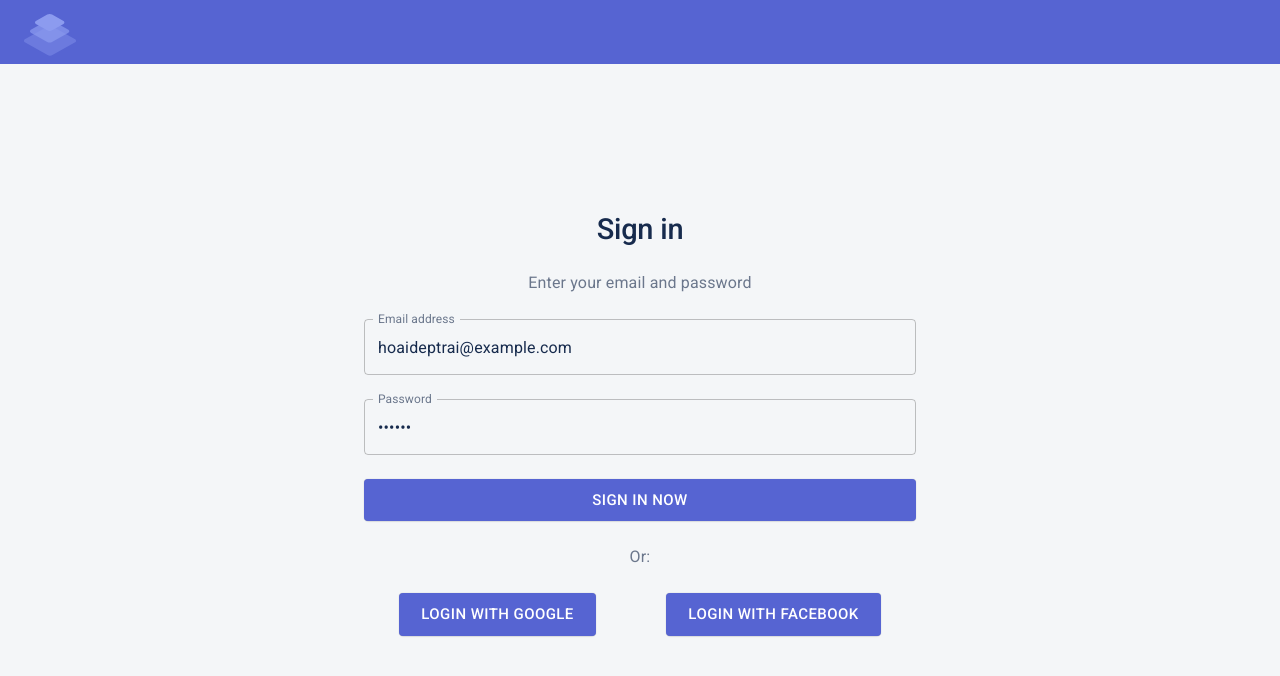
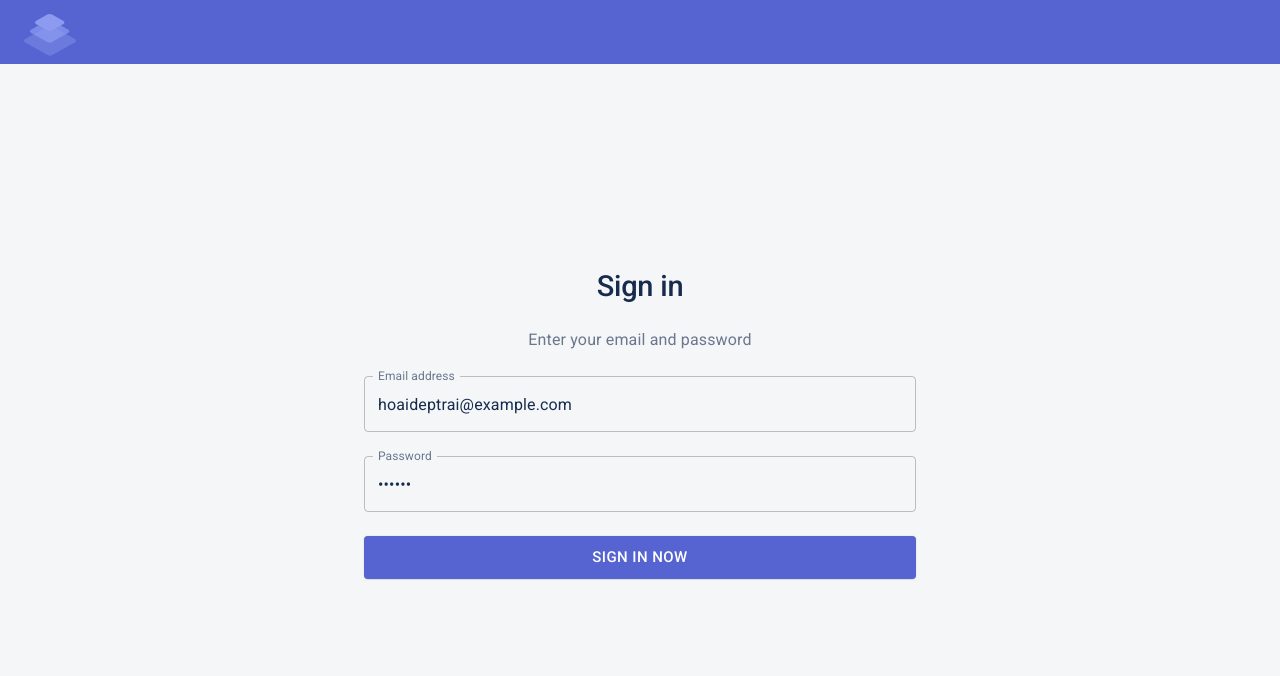
Before and after one commit to abcvjp/HDcommerce-admin, a React (Create React App) app: page /login in a window 1280 px wide. Shown: the top 676 px of the page. Built offline with nearby package versions, Linux system fonts and the light colour scheme; no server answers.

Commit message:
feat: update login page

```diff
--- a/src/pages/Login.js
+++ b/src/pages/Login.js
@@ -17,9 +17,6 @@ import Role from 'src/constants/Roles';
 
 import API from 'src/utils/api/apiClient';
 
-import { auth, firebase } from 'src/firebase';
-import { userApi } from 'src/utils/api';
-
 const Login = () => {
   const navigate = useNavigate();
   const dispatch = useDispatch();
@@ -38,64 +35,8 @@ const Login = () => {
       }
     } catch (err) {
       console.log(err.response);
-      setError(err.response.data.error.message);
+      setError(err.response.data.message);
     }
-  };
-
-  const handleLoginWithGoogle = async () => {
-    // init Google Auth Provider
-    const provider = new firebase.auth.GoogleAuthProvider();
-    provider.addScope('email');
-    // create the popup signIn
-    await auth.signInWithPopup(provider).then(
-      async () => {
-        // pick the result and store the token
-        const idToken = await auth.currentUser.getIdToken(true);
-        // check if have token in the current user
-        if (idToken) {
-          const loginResponse = await userApi.loginWithFirebase({ idToken });
-          const { user, access_token } = loginResponse.data;
-          if (user && user.role === Role.Admin) {
-            dispatch(setUser(user));
-            localStorage.setItem('access_token', access_token);
-            navigate('/management/dashboard', { replace: true });
-          } else {
-            setError('Your account does not have permission to access');
-          }
-        }
-      }, (err) => {
-        console.log(err);
-        setError(err.message);
-      }
-    );
-  };
-
-  const handleLoginWithFacebook = async () => {
-    // init Google Auth Provider
-    const provider = new firebase.auth.FacebookAuthProvider();
-    provider.addScope('email');
-    // create the popup signIn
-    await auth.signInWithPopup(provider).then(
-      async () => {
-        // pick the result and store the token
-        const idToken = await auth.currentUser.getIdToken(true);
-        // check if have token in the current user
-        if (idToken) {
-          const loginResponse = await userApi.loginWithFirebase({ idToken });
-          const { user, access_token } = loginResponse.data;
-          if (user && user.role === Role.Admin) {
-            dispatch(setUser(user));
-            localStorage.setItem('access_token', access_token);
-            navigate('/management/dashboard', { replace: true });
-          } else {
-            setError('Your account does not have permission to access');
-          }
-        }
-      }, (err) => {
-        console.log(err);
-        setError(err.message);
-      }
-    );
   };
 
   return (
@@ -214,39 +155,6 @@ const Login = () => {
             )}
           </Formik>
 
-          <Box
-            sx={{
-              pb: 1,
-              pt: 1
-            }}
-          >
-            <Typography
-              align="center"
-              color="textSecondary"
-              variant="body1"
-            >
-              Or:
-            </Typography>
-          </Box>
-          <Box display="flex" sx={{ py: 2, justifyContent: 'space-around' }}>
-            <Button
-              color="primary"
-              size="large"
-              variant="contained"
-              onClick={handleLoginWithGoogle}
-            >
-              Login with Google
-            </Button>
-            <Button
-              color="primary"
-              size="large"
-              variant="contained"
-              onClick={handleLoginWithFacebook}
-            >
-              Login with Facebook
-            </Button>
-          </Box>
-
         </Container>
       </Box>
     </>
```
